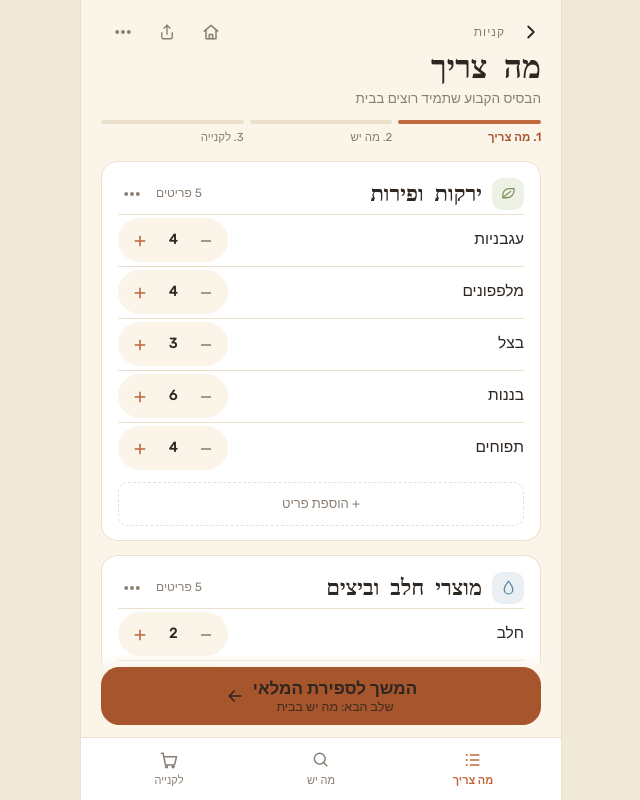
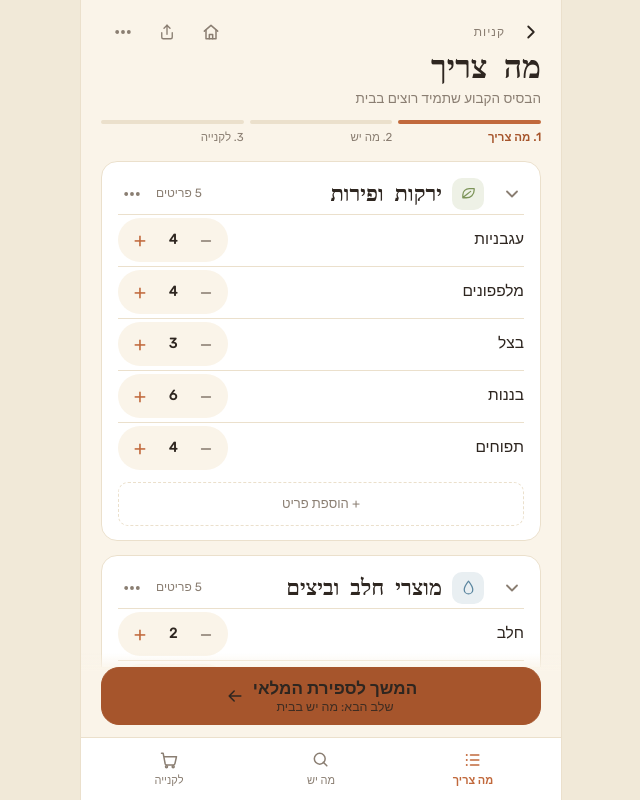
Before and after one commit to yuvalbigel-p/kniot, a React (Vite) app: page /#/welcome in a window 1280 px wide. Both pictures are taken after a click on the button 640 px from the left and 251 px from the top of the page. Shown: the whole page, without its empty margins (319-959 px from the left). Built offline with nearby package versions, Linux system fonts and the light colour scheme; a web font is replaced by a local one.

Commit message:
Collapsible sections
Co-Authored-By: Claude Sonnet 5.5 <noreply@anthropic.com>

```diff
--- a/src/components.tsx
+++ b/src/components.tsx
@@ -228,3 +228,23 @@ export const BackButton = ({ to, label }: { to: string; label: string }) => (
     <Svg size={22} sw={2}><path d="M9 6l6 6-6 6" /></Svg>
   </a>
 );
+
+const COLLAPSED_KEY = 'kaniyot.collapsed.v1';
+/** Which sections are folded; a per-device convenience shared by the should and check screens. */
+export function useCollapsed() {
+  const [ids, setIds] = useState<string[]>(() => {
+    try { const v = JSON.parse(localStorage.getItem(COLLAPSED_KEY) ?? '[]'); return Array.isArray(v) ? v.filter((x) => typeof x === 'string') : []; } catch { return []; }
+  });
+  const toggle = (id: string) => setIds((p) => {
+    const n = p.includes(id) ? p.filter((x) => x !== id) : [...p, id];
+    try { localStorage.setItem(COLLAPSED_KEY, JSON.stringify(n)); } catch { /* optional */ }
+    return n;
+  });
+  return { isCollapsed: (id: string) => ids.includes(id), toggle };
+}
+
+export const Chevron = ({ open, onClick, label }: { open: boolean; onClick: () => void; label: string }) => (
+  <button className="icon-btn chev" aria-expanded={open} aria-label={`${open ? 'כיווץ' : 'הרחבת'} ${label}`} onClick={onClick}>
+    <Svg size={20} sw={2.2}><path d={open ? 'M6 9l6 6 6-6' : 'M15 6l-6 6 6 6'} /></Svg>
+  </button>
+);
--- a/src/screens/Check.tsx
+++ b/src/screens/Check.tsx
@@ -2,11 +2,12 @@ import { useStore } from '../store';
 import { gap } from '../logic/gap';
 import { clampCount, itemsOf } from '../logic/should';
 import { countGaps, exportList, needsExportConfirm, unchecked } from '../logic/shopping';
-import { BackButton, HomeButton, IconChip, Stepper, Steps, Svg, TabBar } from '../components';
+import { BackButton, HomeButton, Chevron, IconChip, Stepper, Steps, useCollapsed, Svg, TabBar } from '../components';
 import { go } from '../route';
 
 export function CheckScreen() {
   const { should, counts, setCounts, shop, setShop, askConfirm } = useStore();
+  const { isCollapsed, toggle } = useCollapsed();
   if (!should) return null;
   const gaps = countGaps(should, counts);
 
@@ -42,8 +43,8 @@ export function CheckScreen() {
       <div className="scroll">
         {should.sections.map((sec) => (
           <section className="card" key={sec.id} aria-label={sec.name}>
-            <div className="card-head"><IconChip icon={sec.icon} /><span className="name">{sec.name}</span></div>
-            {itemsOf(should, sec.id).map((it) => {
+            <div className="card-head"><Chevron open={!isCollapsed(sec.id)} onClick={() => toggle(sec.id)} label={sec.name} /><IconChip icon={sec.icon} /><span className="name">{sec.name}</span></div>
+            {!isCollapsed(sec.id) && itemsOf(should, sec.id).map((it) => {
               const g = gap(it, counts);
               const have = counts[it.id] ?? 0;
               return (
--- a/src/screens/Should.tsx
+++ b/src/screens/Should.tsx
@@ -4,7 +4,7 @@ import { go } from '../route';
 import type { IconId, Item, Section, ShouldList } from '../logic/types';
 import * as S from '../logic/should';
 import { ICONS, iconColors } from '../logic/icons';
-import { BackButton, HomeButton, IconChip, Menu, dragProps, Sheet, ShareIcon, Stepper, Steps, Svg, TabBar, useFocusOnMount } from '../components';
+import { BackButton, HomeButton, IconChip, Menu, dragProps, Chevron, useCollapsed, Sheet, ShareIcon, Stepper, Steps, Svg, TabBar, useFocusOnMount } from '../components';
 import { ShareSheet } from './Share';
 
 type Sheets =
@@ -20,6 +20,7 @@ export function ShouldScreen() {
   const [adding, setAdding] = useState<string | null>(() =>
     should && should.items.length === 0 && should.sections.length === 1 ? should.sections[0].id : null);
   if (!should) return null;
+  const { isCollapsed, toggle } = useCollapsed();
   const edit = (fn: (s: ShouldList) => ShouldList) => setShould((p) => (p ? fn(p) : p));
 
   return (
@@ -46,9 +47,11 @@ export function ShouldScreen() {
       <div className="scroll">
         {should.sections.map((sec) => {
           const items = S.itemsOf(should, sec.id);
+          const open = !isCollapsed(sec.id);
           return (
             <section className="card" key={sec.id} data-drag-id={sec.id} data-drag-scope="sections" aria-label={sec.name}>
               <div className="card-head">
+                <Chevron open={open} onClick={() => toggle(sec.id)} label={sec.name} />
                 <IconChip icon={sec.icon} />
                 <span className="name" {...dragProps(sec.id, 'sections', (a, b) => edit((x) => S.moveSectionTo(x, a, b)))}>{sec.name}</span>
                   <>
@@ -58,13 +61,13 @@ export function ShouldScreen() {
                     </button>
                   </>
               </div>
-              {items.map((it) => (
+              {open && items.map((it) => (
                 <div className="row" key={it.id} data-drag-id={it.id} data-drag-scope={sec.id}>
                   <button className="rname" {...dragProps(it.id, sec.id, (a, b) => edit((x) => S.moveItemTo(x, a, b)))} onClick={() => setSheet({ kind: 'item', id: it.id })}>{it.name}</button>
                   <Stepper value={it.target} min={0} label={`כמות רצויה ${it.name}`} onChange={(n) => (n < 1 ? (edit((s) => S.deleteItem(s, it.id)), showToast(`„${it.name}“ נמחק`)) : edit((s) => S.setTarget(s, it.id, n)))} />
                 </div>
               ))}
-              {adding === sec.id ? (
+              {!open ? null : adding === sec.id ? (
                 <AddItemField sectionId={sec.id} onClose={() => setAdding(null)} />
               ) : (
                 <button className="add-item" onClick={() => setAdding(sec.id)}>+ הוספת פריט</button>
--- a/src/styles.css
+++ b/src/styles.css
@@ -306,3 +306,5 @@ textarea.field { block-size: 96px; padding-block: 12px; resize: none; direction:
 
 [data-drag-handle] { -webkit-user-select: none; user-select: none; -webkit-touch-callout: none; }
 html.drag-on, html.drag-on * { -webkit-user-select: none; user-select: none; cursor: grabbing; }
+
+.card-head .chev { margin-inline: -10px -4px; color: var(--ink-soft); }
```
